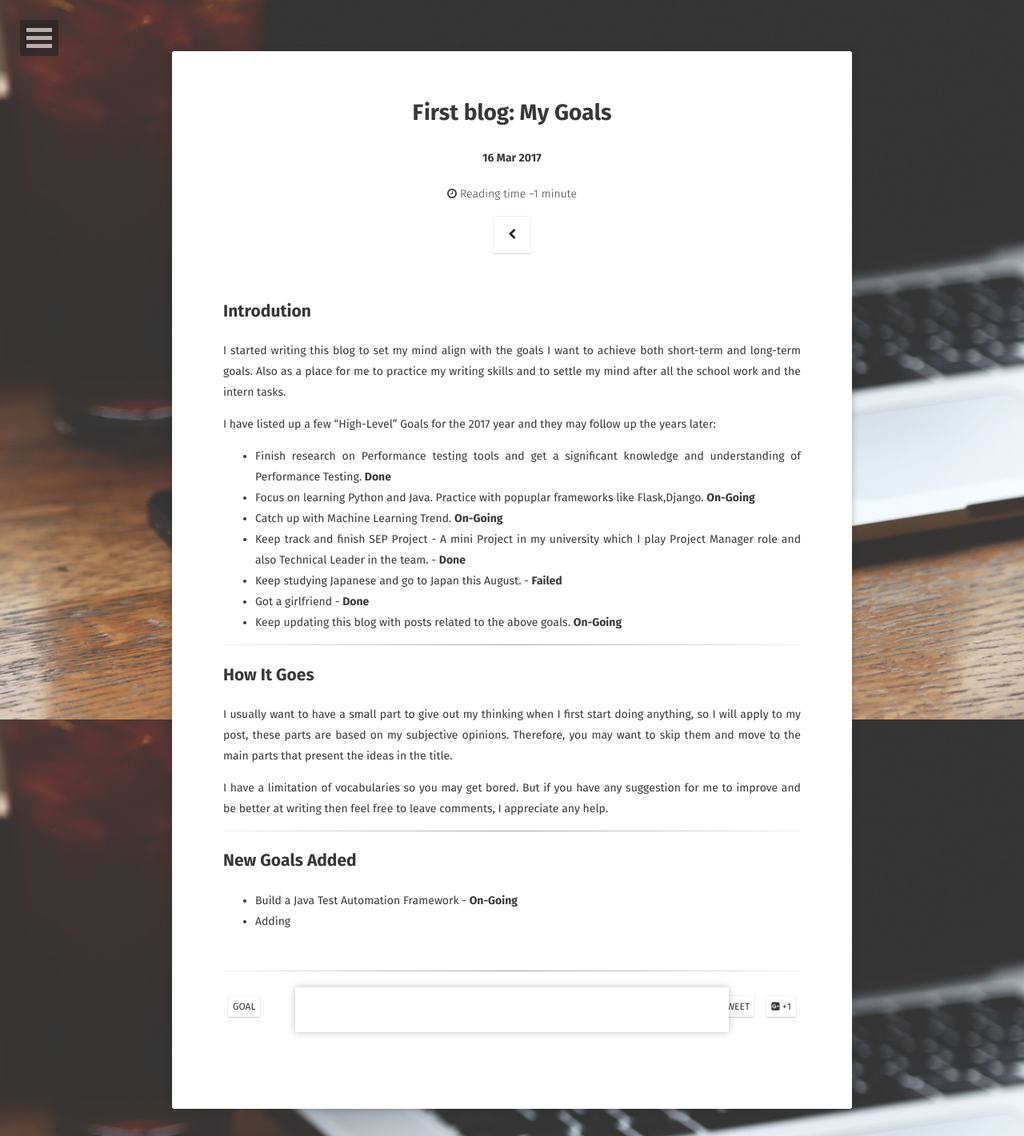
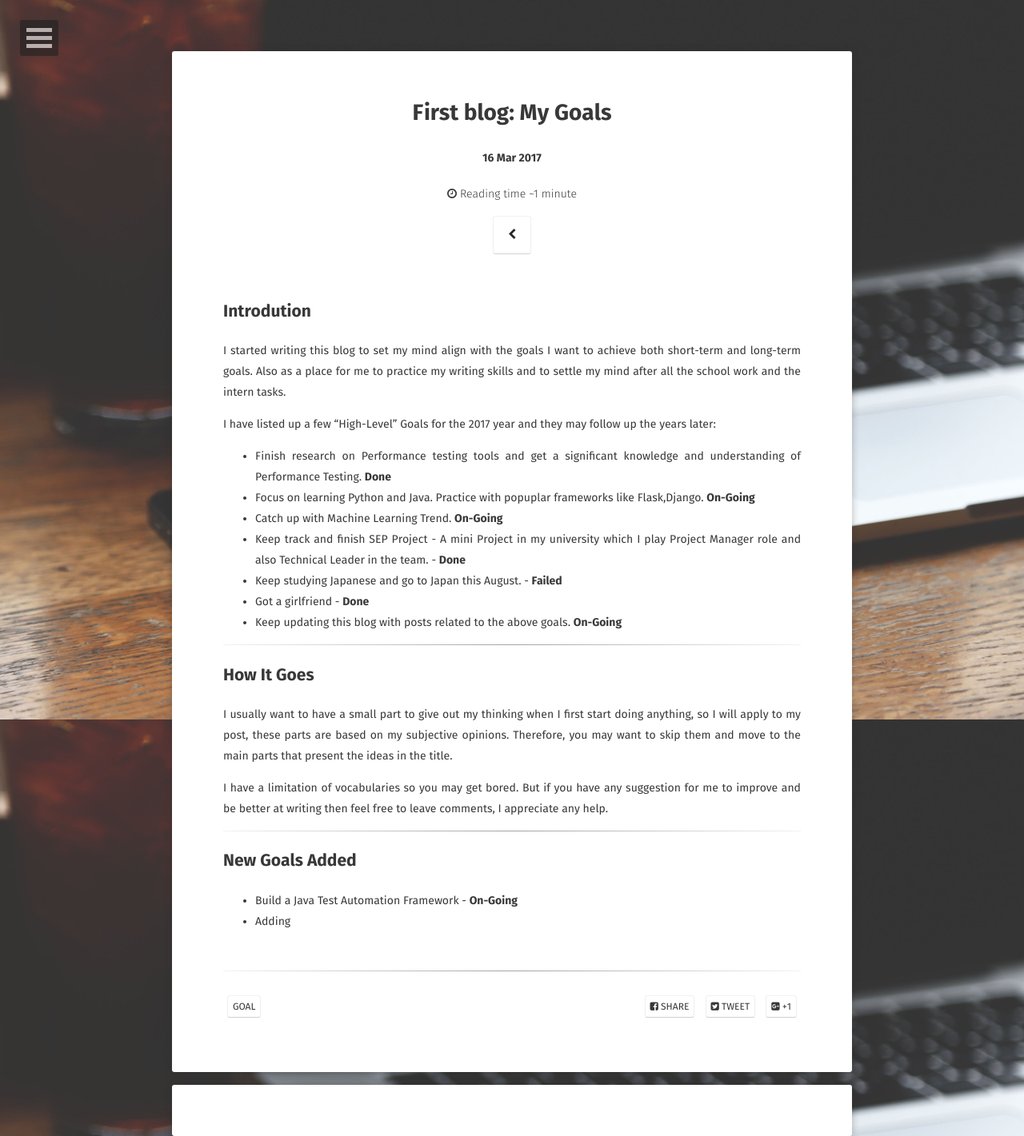
Before and after one commit to locmai/locmai.github.io, a Jekyll site: the page built from _posts/2017-03-16-first-readability-post.md, in a window 1280 px wide. Shown: the whole page at 80% size. Built offline with Jekyll 4.4.1, drawn with Linux system fonts in a browser that asks for light colours; nearby versions of some CDN libraries; some web fonts are replaced; comment, search, counter and statistics services are not loaded.

Commit message:
update comment

```diff
--- a/_layouts/post.html
+++ b/_layouts/post.html
@@ -7,19 +7,9 @@ layout: compress
 <!--[if (IE 8)&!(IEMobile)]><html class="no-js lt-ie9"><![endif]-->
 <!--[if gt IE 8]><!--> <html class="no-js"><!--<![endif]-->
 <head>
-    <script src="https://ajax.googleapis.com/ajax/libs/jquery/3.1.1/jquery.min.js"></script>
     {% include head.html %}
 </head>
 <body>
-    <div id="fb-root"></div>
-    <script>(function(d, s, id) {
-    var js, fjs = d.getElementsByTagName(s)[0];
-    if (d.getElementById(id)) return;
-    js = d.createElement(s); js.id = id;
-    js.src = "//connect.facebook.net/en_US/sdk.js#xfbml=1&version=v2.8";
-    fjs.parentNode.insertBefore(js, fjs);
-    }(document, 'script', 'facebook-jssdk'));</script>
-
     {% include nav.html %}
     <!-- Header -->
     <header class="header" role="banner">
@@ -43,25 +33,17 @@ layout: compress
                     </a>
                 </div>
                 {{ content }}
-
-
                 <div class="entry-meta">
-
                 {% include meta.html %}
                 </div>
-
-                {% if page.comments and site.disqus_shortname %}
-                    <section id="disqus_thread" class="animated fadeInUp">
-                    </section><!-- /#disqus_thread -->
-                {% endif %}
             </div>
         </div>
+        {% if page.comments and site.disqus_shortname %}<section id="disqus_thread" class="animated fadeInUp"></section><!-- /#disqus_thread -->{% endif %}
     </header>
     {% include scripts.html %}
     {% if site.mathjax == true %}
     <!-- MathJax -->
     <script async src="https://cdn.mathjax.org/mathjax/latest/MathJax.js?config=TeX-AMS-MML_HTMLorMML"></script>
     {% endif %}
-
 </body>
 </html>
```
